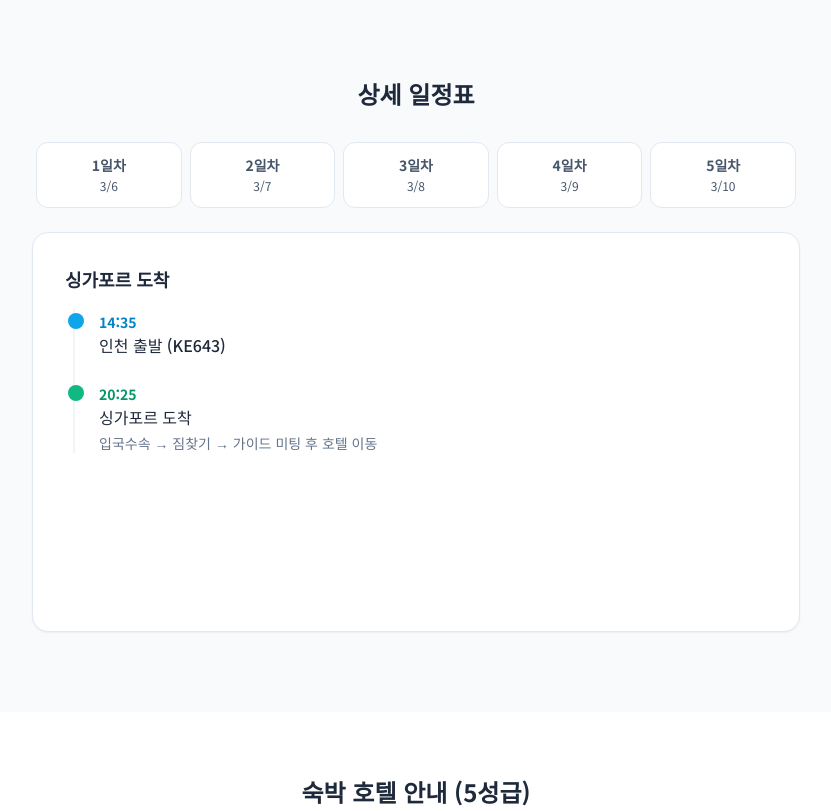
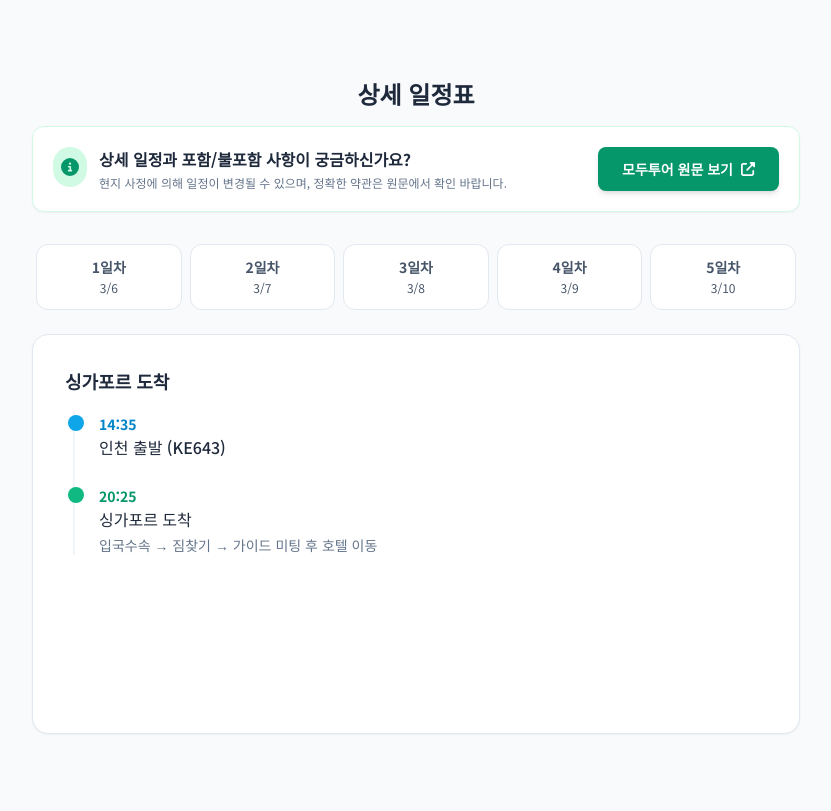
Before and after one commit to Indadady/260306_Singapore, a plain HTML site: page index.html in a window 1280 px wide. Shown: the part 2300-3111 px from the top of the page, without its empty margins (224-1055 px from the left). Drawn offline with nearby package versions, Linux system fonts and the light colour scheme.

Commit message:
Update index.html

```diff
--- a/index.html
+++ b/index.html
@@ -88,7 +88,7 @@
     </header>
 
     <main>
-        <!-- 1. Hero Section (Updated with 4 Key Points) -->
+        <!-- 1. Hero Section -->
         <section id="home" class="hero-bg-sg min-h-[85vh] flex items-center justify-center text-center px-4 relative scroll-mt-0">
             <div class="z-10 text-white max-w-5xl w-full animate-fade-in-up flex flex-col items-center">
 
@@ -100,27 +100,27 @@
                     2026.03.06 (금) - 03.10 (화) | KE643/644
                 </p>
 
-                <!-- 4대 핵심 포인트 강조 (NEW) -->
+                <!-- 4대 핵심 포인트 강조 -->
                 <div class="grid grid-cols-2 md:grid-cols-4 gap-3 md:gap-4 w-full max-w-4xl mb-10">
-                    <!-- Point 1: Korean Air -->
+                    <!-- Point 1 -->
                     <div class="bg-white/10 backdrop-blur-md border border-white/20 rounded-xl p-3 md:p-4 flex flex-col items-center justify-center hover:bg-white/20 transition-all">
                         <i class="fa-solid fa-plane-up text-sky-300 text-2xl md:text-3xl mb-2"></i>
                         <span class="text-xs md:text-sm font-bold text-white">국적기 탑승</span>
                         <span class="text-[10px] text-slate-300">대한항공 직항</span>
                     </div>
-                    <!-- Point 2: 5 Star Hotel -->
+                    <!-- Point 2 -->
                     <div class="bg-white/10 backdrop-blur-md border border-white/20 rounded-xl p-3 md:p-4 flex flex-col items-center justify-center hover:bg-white/20 transition-all">
                         <i class="fa-solid fa-hotel text-yellow-300 text-2xl md:text-3xl mb-2"></i>
                         <span class="text-xs md:text-sm font-bold text-white">전일정 특급호텔</span>
                         <span class="text-[10px] text-slate-300">엄선된 5성급</span>
                     </div>
-                    <!-- Point 3: No Shopping -->
+                    <!-- Point 3 -->
                     <div class="bg-white/10 backdrop-blur-md border border-white/20 rounded-xl p-3 md:p-4 flex flex-col items-center justify-center hover:bg-white/20 transition-all">
                         <i class="fa-solid fa-bag-shopping text-red-300 text-2xl md:text-3xl mb-2"></i>
                         <span class="text-xs md:text-sm font-bold text-white">NO 쇼핑</span>
                         <span class="text-[10px] text-slate-300">오직 여행에만 집중</span>
                     </div>
-                    <!-- Point 4: Full Tour -->
+                    <!-- Point 4 -->
                     <div class="bg-white/10 backdrop-blur-md border border-white/20 rounded-xl p-3 md:p-4 flex flex-col items-center justify-center hover:bg-white/20 transition-all">
                         <i class="fa-solid fa-map-location-dot text-emerald-300 text-2xl md:text-3xl mb-2"></i>
                         <span class="text-xs md:text-sm font-bold text-white">꽉 찬 관광</span>
@@ -145,7 +145,7 @@
 
                 <div class="grid lg:grid-cols-2 gap-10 max-w-6xl mx-auto">
 
-                    <!-- Part 1: Incheon Departure (UPDATED) -->
+                    <!-- Part 1: Incheon Departure -->
                     <div class="bg-white rounded-2xl shadow-xl border border-slate-200 overflow-hidden">
                         <div class="bg-slate-800 p-4 text-white flex justify-between items-center">
                             <h3 class="text-lg font-bold"><i class="fa-solid fa-plane-departure mr-2 text-yellow-400"></i>인천공항 (3/6 금)</h3>
@@ -160,7 +160,7 @@
                                 </div>
                             </div>
 
-                            <!-- Condition Clarification (UPDATED) -->
+                            <!-- Condition Clarification -->
                             <div class="bg-blue-50 border-l-4 border-blue-500 p-4 mb-6">
                                 <p class="font-bold text-blue-800 text-sm mb-2">✅ 수속 방법 안내</p>
                                 <div class="space-y-3 text-sm text-slate-700">
@@ -280,11 +280,30 @@
             </div>
         </section>
 
-        <!-- 4. Timeline -->
+        <!-- 4. Timeline (UPDATED with Modetour Link) -->
         <section id="timeline" class="py-20 bg-slate-50">
             <div class="container mx-auto px-4">
-                <div class="text-center mb-8">
+                <div class="text-center mb-4">
                     <h2 class="text-2xl font-bold text-slate-800">상세 일정표</h2>
+                </div>
+
+                <!-- ADDED: Modetour Official Link Box -->
+                <div class="max-w-3xl mx-auto mb-8 animate-fade-in-up">
+                    <div class="bg-white rounded-xl shadow-sm border border-emerald-100 p-4 md:p-5 flex flex-col md:flex-row items-center justify-between gap-4">
+                        <div class="flex items-start gap-3">
+                            <div class="bg-emerald-100 p-2 rounded-full shrink-0">
+                                <i class="fa-solid fa-circle-info text-emerald-600 text-lg"></i>
+                            </div>
+                            <div class="text-left">
+                                <p class="font-bold text-slate-800 text-sm md:text-base">상세 일정과 포함/불포함 사항이 궁금하신가요?</p>
+                                <p class="text-xs text-slate-500 mt-1">현지 사정에 의해 일정이 변경될 수 있으며, 정확한 약관은 원문에서 확인 바랍니다.</p>
+                            </div>
+                        </div>
+                        <a href="https://www.modetour.com/package/95644221?MLoc=99&Pnum=95644221&Sno=C1091311&ANO=7900804&thru=crs" target="_blank" class="w-full md:w-auto bg-emerald-600 hover:bg-emerald-700 text-white text-sm font-bold py-3 px-6 rounded-lg transition-colors flex items-center justify-center gap-2 shadow-md hover:shadow-lg">
+                            <span>모두투어 원문 보기</span>
+                            <i class="fa-solid fa-external-link-alt"></i>
+                        </a>
+                    </div>
                 </div>
 
                 <!-- Tabs -->
@@ -421,7 +440,7 @@
         <section id="assistant" class="py-20 bg-slate-100">
             <div class="container mx-auto px-4">
                 <div class="text-center mb-10">
-                    <h2 class="text-2xl font-bold text-slate-800">나만의 여행 비서</h2>
+                    <h2 class="text-2xl font-bold text-slate-800">나만의 여행비서</h2>
                     <p class="text-sm text-slate-500 mt-2">
                         <i class="fa-solid fa-wifi text-emerald-500 mr-1"></i> 메모/체크리스트는 인터넷 없이도 확인 가능합니다.<br>
                         <span class="text-xs text-slate-400">(단, 사진/영상 등 일부 리소스는 데이터 환경이 필요할 수 있습니다)</span>
@@ -474,7 +493,7 @@
 
     </main>
 
-    <!-- Footer (Partner Info Updated: White Box Added) -->
+    <!-- Footer -->
     <footer class="bg-slate-900 text-slate-400 py-16 text-center text-sm border-t border-slate-800">
         <div class="container mx-auto px-4">
 
@@ -550,7 +569,6 @@
                     alert('주소 복사에 실패했습니다. 상단 주소창을 복사해주세요.');
                 });
             } else {
-                // Textarea fallback for insecure context/older browsers
                 let textArea = document.createElement("textarea");
                 textArea.value = text;
                 textArea.style.position = "fixed";
@@ -603,7 +621,7 @@
         }
         document.getElementById("day1").style.display = "block";
 
-        // Checklist Logic (Bug Fix: Change Event)
+        // Checklist Logic
         const PREFIX = 'tm_ASP505KEBM_20260306_';
         const checklistData = [
             { id: 'pass', text: '여권 (유효기간 6개월 이상 필수)' },
@@ -617,7 +635,6 @@
 
         const container = document.getElementById('checklist-container');
         checklistData.forEach(item => {
-            // Using Label to naturally handle clicks
             const label = document.createElement('label');
             label.className = 'flex items-center p-3 bg-slate-50 rounded-lg border border-slate-100 hover:bg-emerald-50 transition-colors cursor-pointer mb-2 select-none';
             label.innerHTML = `
@@ -634,7 +651,6 @@
                 label.classList.add('bg-emerald-50');
             }
 
-            // Only listen to change event
             checkbox.addEventListener('change', (e) => {
                 localStorage.setItem(PREFIX + item.id, e.target.checked);
                 if(e.target.checked) label.classList.add('bg-emerald-50');
```
